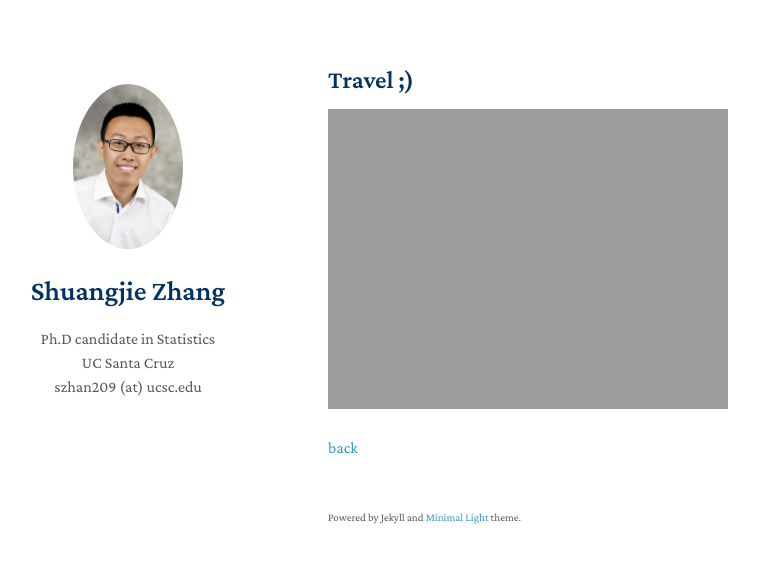
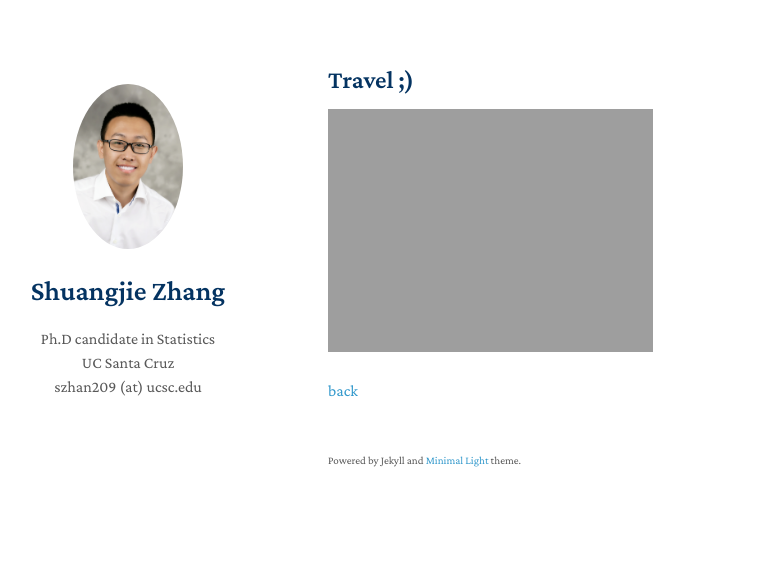
Before and after one commit to shuang-jie/shuang-jie.github.io, a Jekyll site: the page built from another-page.md, in a window 1280 px wide. Shown: the top 563 px of the page, without its empty margins (142-901 px from the left). Built offline with Jekyll 4.4.1, drawn with Linux system fonts in a browser that asks for light colours; nearby versions of some CDN libraries; a style sheet for code colours, icons or effects is not loaded; our own code applies the rules of GitHub Pages for plain Markdown files.

Commit message:
Update another-page.md

```diff
--- a/another-page.md
+++ b/another-page.md
@@ -5,6 +5,6 @@ layout: homepage
 ## Travel ;)
 
 
-![PT](https://shuang-jie.github.io/assets/img/Portland1.HEIC=300x600)
+![PT](https://shuang-jie.github.io/assets/img/Portland1.HEIC){: width="50%"}
 
 [back](./)
```
